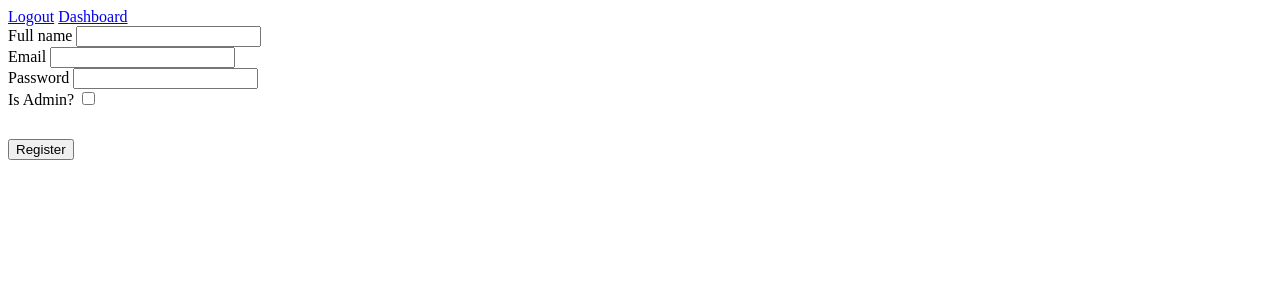
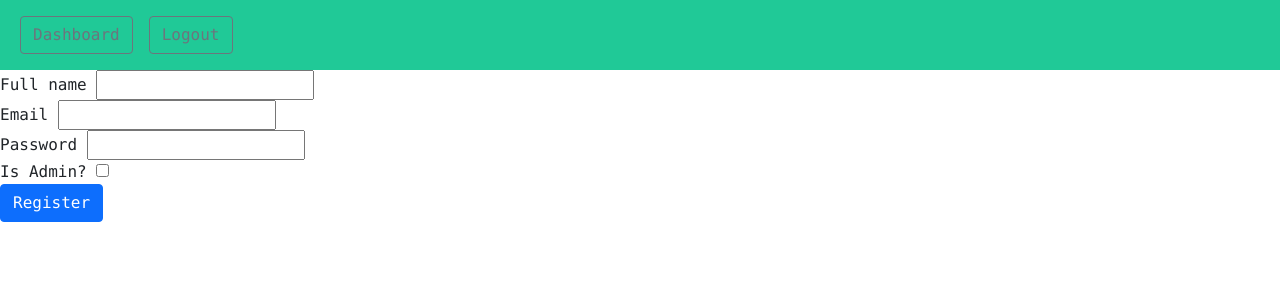
Before and after one commit to davidbejenariu/blockchain-id-system, a Flask app: page /dashboard/admin in a window 1280 px wide. Shown: the top 300 px of the page. Run offline with Flask 3, Linux system fonts and the light colour scheme; the visitor is signed in with stand-in values (Sample User, id 1); parts of the project's set-up code (start-up, migrations or seed data) failed here and were passed over; some libraries are stand-ins or nearby versions.

Commit message:
added dashboard styles

```diff
--- a/id-system/app.py
+++ b/id-system/app.py
@@ -25,7 +25,7 @@ def log_in_user(email):
     session['name'] = user.get('name')
     session['role'] = user.get('role')
     session['qr_generated'] = user.get('qr_generated')
-    # TODO new get function for user block in blockchain
+    session['qr'] = f"QRs/{session['name']}.png"
 
 
 @app.route('/')
@@ -90,7 +90,6 @@ def user_dashboard():
         session['qr'] = f"QRs/{session['name']}.png"
         session['qr_generated'] = 1
 
-
     return render_template('user_dashboard.html', session=session)
 
 
--- /dev/null
+++ b/id-system/static/styles/styles.css
@@ -0,0 +1,3 @@
+nav {
+    background-color: #20c997;
+}
--- a/id-system/templates/admin_dashboard.html
+++ b/id-system/templates/admin_dashboard.html
@@ -3,7 +3,8 @@
     <head>
         <meta charset="UTF-8">
         <meta name="viewport" content="width=device-width, initial-scale=1.0">
-<!--        <link rel= "stylesheet" type= "text/css" href= "{{ url_for('static',filename='styles/styles.css') }}">-->
+        <link rel= "stylesheet" type= "text/css" href= "{{ url_for('static',filename='styles/styles.css') }}">
+        <link rel="stylesheet" href="https://cdn.jsdelivr.net/npm/bootstrap@5.1.1/dist/css/bootstrap.min.css">
         <link rel="preconnect" href="https://fonts.googleapis.com">
         <link rel="preconnect" href="https://fonts.gstatic.com" crossorigin>
         <link href="https://fonts.googleapis.com/css2?family=Poppins:wght@500&display=swap" rel="stylesheet">
@@ -11,16 +12,17 @@
         <title>ID System</title>
     </head>
 
-    <body>
-        <div class="navbar">
-            <a href="/logout">Logout</a>
-            <a href="/dashboard">Dashboard</a>
-        </div>
+    <body class="font-monospace">
+        <nav class="navbar bg-body-tertiary">
+            <div class="m-2 container-fluid justify-content-start">
+                <a class="btn btn-outline-secondary me-3" href="/dashboard">Dashboard</a>
+                <a class="btn btn-outline-secondary" href="/logout">Logout</a>
+            </div>
+        </nav>
 
         <div class="first-page">
             <div class="login-form-wrapper">
                  <form method="POST" action="">
-                     <div class="login-box">
                          {{ form.csrf_token }}
                          <div>
                              {{ form.name.label }}
@@ -41,8 +43,23 @@
                              {{ form.is_admin.label }}
                              {{ form.is_admin }}
                          </div>
-                     </div>
-                     <button type="submit" style="margin-top: 30px;">Register</button>
+<!--                     <div class="mb-3">-->
+<!--                         <label for="name" class="form-label">Name</label>-->
+<!--                         <input type="text" class="form-control">-->
+<!--                     </div>-->
+<!--                     <div class="mb-3">-->
+<!--                         <label for="email" class="form-label">Email address</label>-->
+<!--                         <input type="email" class="form-control">-->
+<!--                     </div>-->
+<!--                     <div class="mb-3">-->
+<!--                         <label for="password" class="form-label">Password</label>-->
+<!--                         <input type="password" class="form-control">-->
+<!--                     </div>-->
+<!--                     <div class="mb-3">-->
+<!--                         <input type="checkbox" class="form-check-input">-->
+<!--                         <label for="is_admin" class="form-check-label">Is Admin?</label>-->
+<!--                     </div>-->
+                     <button type="submit" class="btn btn-primary">Register</button>
                 </form>
             </div>
         </div>
--- a/id-system/templates/login.html
+++ b/id-system/templates/login.html
@@ -3,7 +3,8 @@
     <head>
         <meta charset="UTF-8">
         <meta name="viewport" content="width=device-width, initial-scale=1.0">
-<!--        <link rel= "stylesheet" type= "text/css" href= "{{ url_for('static',filename='styles/styles.css') }}">/-->
+        <link rel= "stylesheet" type= "text/css" href= "{{ url_for('static',filename='styles/styles.css') }}">
+        <link rel="stylesheet" href="https://cdn.jsdelivr.net/npm/bootstrap@5.1.1/dist/css/bootstrap.min.css">
         <link rel="preconnect" href="https://fonts.googleapis.com">
         <link rel="preconnect" href="https://fonts.gstatic.com" crossorigin>
         <link href="https://fonts.googleapis.com/css2?family=Poppins:wght@500&display=swap" rel="stylesheet">
@@ -11,7 +12,7 @@
         <title>ID System</title>
     </head>
 
-    <body>
+    <body class="font-monospace">
         <div class="navbar">
 <!--            <a href="/">Home</a>-->
 <!--            {% if not session.logged_in %}-->
```
Also changed, not shown: id-system/templates/user_dashboard.html (+14 -13 lines), id-system/static/QRs/David Bejenariu.png (added).
